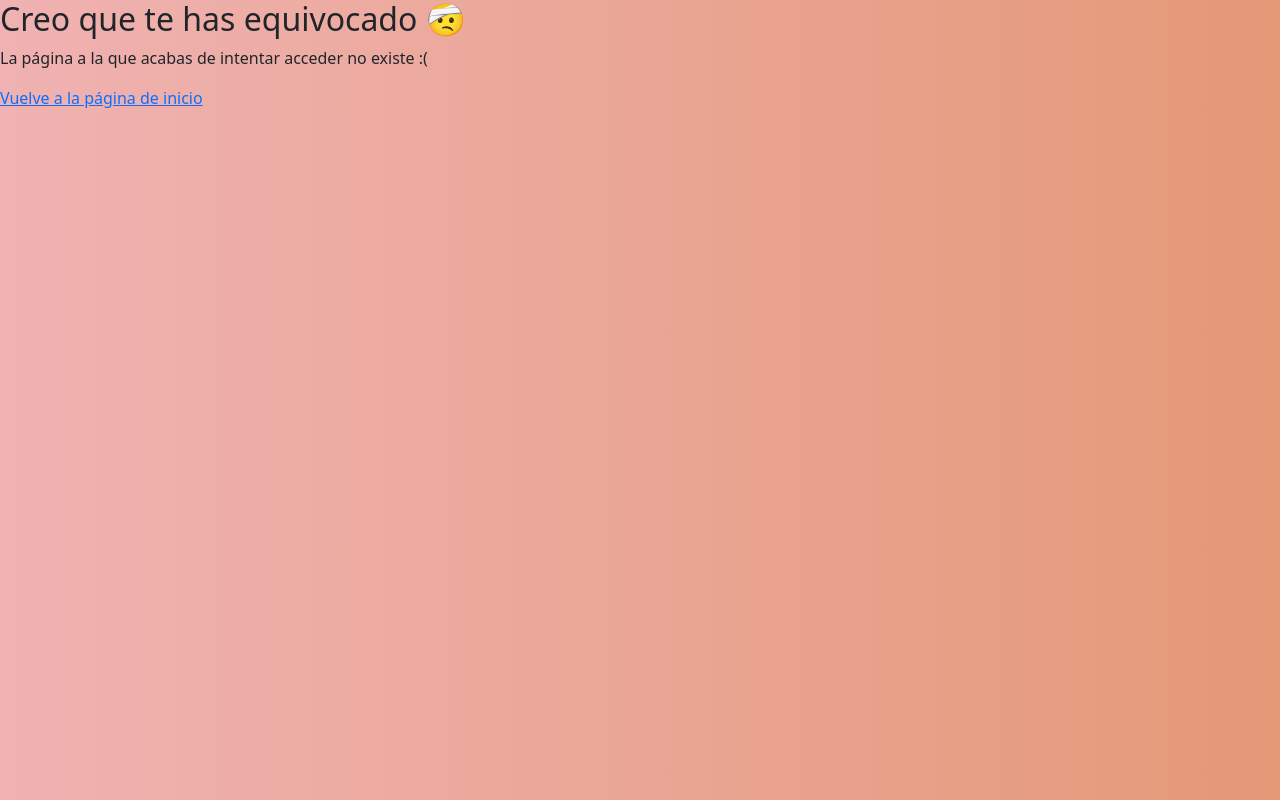
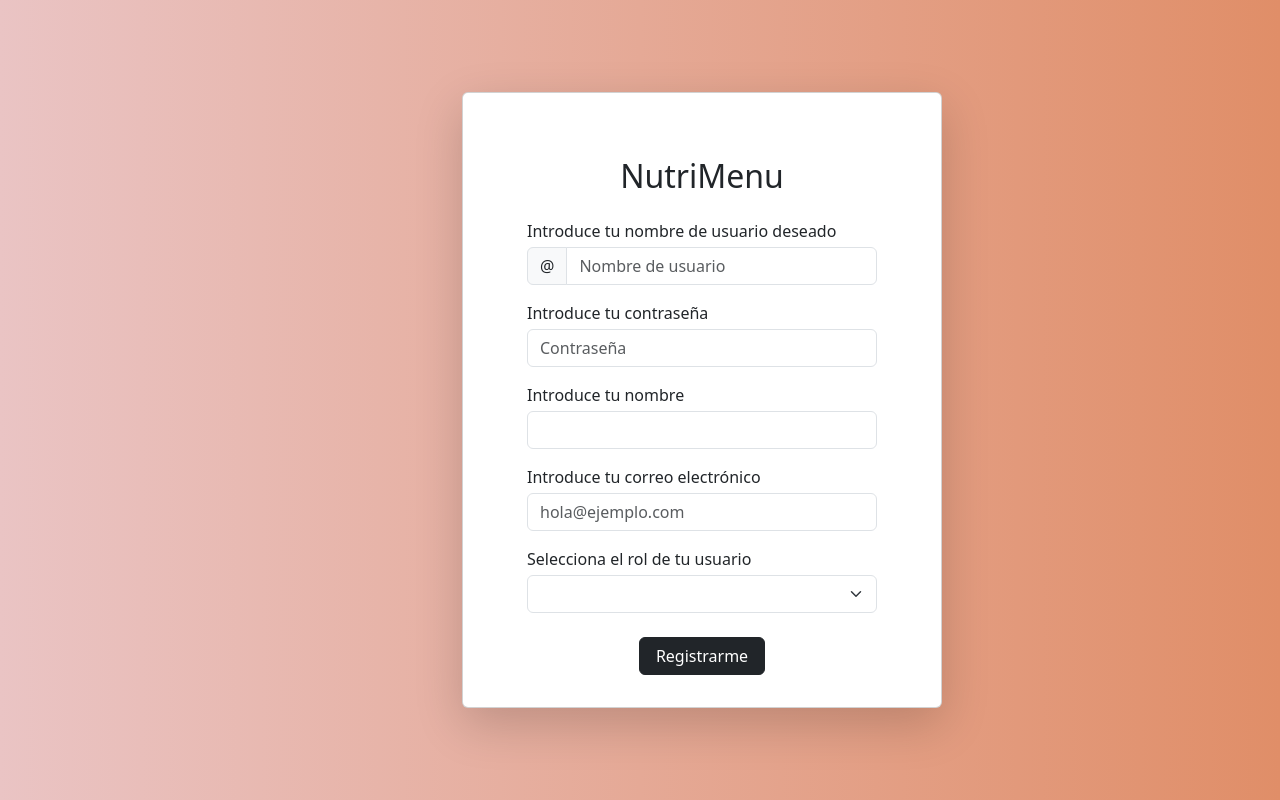
Before and after one commit to alvaromanjon/NutriMenu, a React (Create React App) app in the folder webapps/frontend/: page /register in a window 1280 px wide. Built offline with nearby package versions, Linux system fonts and the light colour scheme.

Commit message:
feat: Add static Register page (#22)

```diff
--- a/webapps/frontend/src/App.js
+++ b/webapps/frontend/src/App.js
@@ -1,6 +1,8 @@
 import { BrowserRouter as Router, Route, Switch } from "react-router-dom";
 import SeleccionEmpresa from "./SeleccionEmpresa";
 import SelectRole from "./SelectRole";
+import Login from "./Login";
+import Register from "./Register";
 import SeleccionLocal from "./SeleccionLocal";
 import NotFound from "./NotFound";
 
@@ -9,8 +11,11 @@ function App() {
     <Router>
       <div className="App">
         <Switch>
-          <Route exact path="/">
-            <SelectRole />
+          <Route exact path="/login">
+            <Login />
+          </Route>
+          <Route exact path="/register">
+            <Register />
           </Route>
           <Route exact path="/empresas/choose">
             <SeleccionEmpresa />
--- a/webapps/frontend/src/Login.js
+++ b/webapps/frontend/src/Login.js
@@ -1,5 +1,5 @@
-import { useState } from 'react';
-import { Form, Button, Container, Row, Col, Card } from 'react-bootstrap';
+import { useState } from "react";
+import { Form, Button, Container, Row, Col, Card } from "react-bootstrap";
 
 const Login = () => {
   const [email, setEmail] = useState("");
@@ -8,15 +8,15 @@ const Login = () => {
   const handleSubmit = (e) => {
     e.preventDefault();
 
-    console.log('Email:', email);
-    console.log('Password:', password);
+    console.log("Email:", email);
+    console.log("Password:", password);
   };
 
   return (
     <Container className="d-flex flex-column min-vh-100 justify-content-center">
       <Row className="justify-content-md-center">
         <Col md="4">
-          <Card className="px-5" style={{ width: '30rem' }}>
+          <Card className="px-5 shadow-lg" style={{ width: "30rem" }}>
             <Card.Body>
               <h2 className="text-center mt-5">NutriMenu</h2>
               <Form onSubmit={handleSubmit}>
@@ -44,7 +44,12 @@ const Login = () => {
                   Iniciar sesión
                 </Button>
               </Form>
-              <Button className="d-flex justify-content-center mx-auto mt-2 mb-4 px-3" variant="light" type="submit" size="sm">
+              <Button
+                className="d-flex justify-content-center mx-auto mt-2 mb-4 px-3"
+                variant="light"
+                type="submit"
+                size="sm"
+              >
                 Registro
               </Button>
             </Card.Body>
@@ -53,6 +58,6 @@ const Login = () => {
       </Row>
     </Container>
   );
-}
+};
 
 export default Login;
--- /dev/null
+++ b/webapps/frontend/src/Register.js
@@ -0,0 +1,128 @@
+import { useState } from "react";
+import { Form, Button, Container, Row, Col, Card, InputGroup } from "react-bootstrap";
+
+const Register = () => {
+  const [usuario, setUsuario] = useState("");
+  const [password, setPassword] = useState("");
+  const [nombre, setNombre] = useState("");
+  const [email, setEmail] = useState("");
+  const [rol, setRol] = useState("");
+  const [empresa, setEmpresa] = useState("");
+  const [local, setLocal] = useState("");
+
+  const handleSubmit = (e) => {
+    e.preventDefault();
+
+    console.log("Usuario:", usuario);
+    console.log("Password:", password);
+    console.log("Nombre:", nombre);
+    console.log("Email:", email);
+    console.log("Rol:", rol);
+    console.log("Empresa:", empresa);
+    console.log("Local:", local);
+  };
+
+  const showSeleccionEmpresa = () => {
+    if (rol != "" && rol != 1) {
+      return (
+        <Form.Group controlId="formSeleccionEmpresa">
+          <Form.Label className=" mt-3 mb-1">Selecciona tu empresa</Form.Label>
+          <Form.Select aria-label="Selecciona tu empresa" onChange={(e) => setEmpresa(e.target.value)}>
+            <option value=""></option>
+            <option value="1">Empresa 1</option>
+            <option value="2">Empresa 2</option>
+            <option value="3">Empresa 3</option>
+          </Form.Select>
+        </Form.Group>
+      );
+    }
+  };
+
+  const showSeleccionLocal = () => {
+    if (rol != 1 && empresa != "") {
+      return (
+        <Form.Group controlId="formSeleccionLocal">
+          <Form.Label className=" mt-3 mb-1">Selecciona tu local</Form.Label>
+          <Form.Select aria-label="Selecciona tu local" onChange={(e) => setLocal(e.target.value)}>
+            <option value=""></option>
+            <option value="1">Local 1</option>
+            <option value="2">Local 2</option>
+            <option value="3">Local 3</option>
+          </Form.Select>
+        </Form.Group>
+      );
+    }
+  };
+
+  return (
+    <Container className="d-flex flex-column min-vh-100 justify-content-center">
+      <Row className="justify-content-md-center">
+        <Col md="4">
+          <Card className="px-5 shadow-lg" style={{ width: "30rem" }}>
+            <Card.Body>
+              <h2 className="text-center mt-5">NutriMenu</h2>
+              <Form onSubmit={handleSubmit}>
+                <Form.Label className=" mt-3 mb-1">Introduce tu nombre de usuario deseado</Form.Label>
+                <InputGroup>
+                  <InputGroup.Text id="usuario-at">@</InputGroup.Text>
+                  <Form.Control
+                    type="username"
+                    placeholder="Nombre de usuario"
+                    aria-label="Nombre de usuario"
+                    aria-describedby="usuario-at"
+                    value={usuario}
+                    onChange={(e) => setUsuario(e.target.value)}
+                  />
+                </InputGroup>
+
+                <Form.Group controlId="formPassword">
+                  <Form.Label className=" mt-3 mb-1">Introduce tu contraseña</Form.Label>
+                  <Form.Control
+                    type="password"
+                    placeholder="Contraseña"
+                    value={password}
+                    onChange={(e) => setPassword(e.target.value)}
+                  />
+                </Form.Group>
+
+                <Form.Group controlId="formName">
+                  <Form.Label className=" mt-3 mb-1">Introduce tu nombre</Form.Label>
+                  <Form.Control type="name" placeholder="" value={nombre} onChange={(e) => setNombre(e.target.value)} />
+                </Form.Group>
+
+                <Form.Group controlId="formEmail">
+                  <Form.Label className=" mt-3 mb-1">Introduce tu correo electrónico</Form.Label>
+                  <Form.Control
+                    type="email"
+                    placeholder="hola@ejemplo.com"
+                    value={email}
+                    onChange={(e) => setEmail(e.target.value)}
+                  />
+                </Form.Group>
+
+                <Form.Group controlId="formSelectRol">
+                  <Form.Label className=" mt-3 mb-1">Selecciona el rol de tu usuario</Form.Label>
+                  <Form.Select aria-label="Selecciona el rol de tu usuario" onChange={(e) => setRol(e.target.value)}>
+                    <option value=""></option>
+                    <option value="1">Administrador</option>
+                    <option value="2">Editor</option>
+                    <option value="3">Camarero</option>
+                  </Form.Select>
+                </Form.Group>
+
+                {showSeleccionEmpresa()}
+                {showSeleccionLocal()}
+
+                <Button className="d-flex justify-content-center mx-auto mt-4 mb-3 px-3" variant="dark" type="submit">
+                  Registrarme
+                </Button>
+              </Form>
+            </Card.Body>
+          </Card>
+        </Col>
+      </Row>
+    </Container>
+  );
+};
+
+export default Register;
--- a/webapps/frontend/src/index.css
+++ b/webapps/frontend/src/index.css
@@ -1,14 +1,12 @@
 body {
   margin: 0;
-  font-family: -apple-system, BlinkMacSystemFont, 'Segoe UI', 'Roboto', 'Oxygen',
-    'Ubuntu', 'Cantarell', 'Fira Sans', 'Droid Sans', 'Helvetica Neue',
-    sans-serif;
+  font-family: -apple-system, BlinkMacSystemFont, "Segoe UI", "Roboto", "Oxygen", "Ubuntu", "Cantarell", "Fira Sans",
+    "Droid Sans", "Helvetica Neue", sans-serif;
   -webkit-font-smoothing: antialiased;
   -moz-osx-font-smoothing: grayscale;
-  background: linear-gradient(to right, rgb(240, 178, 178), rgb(228, 153, 119));
+  background: linear-gradient(to right, rgb(234, 196, 196), rgb(224, 142, 104));
 }
 
 code {
-  font-family: source-code-pro, Menlo, Monaco, Consolas, 'Courier New',
-    monospace;
+  font-family: source-code-pro, Menlo, Monaco, Consolas, "Courier New", monospace;
 }
```
